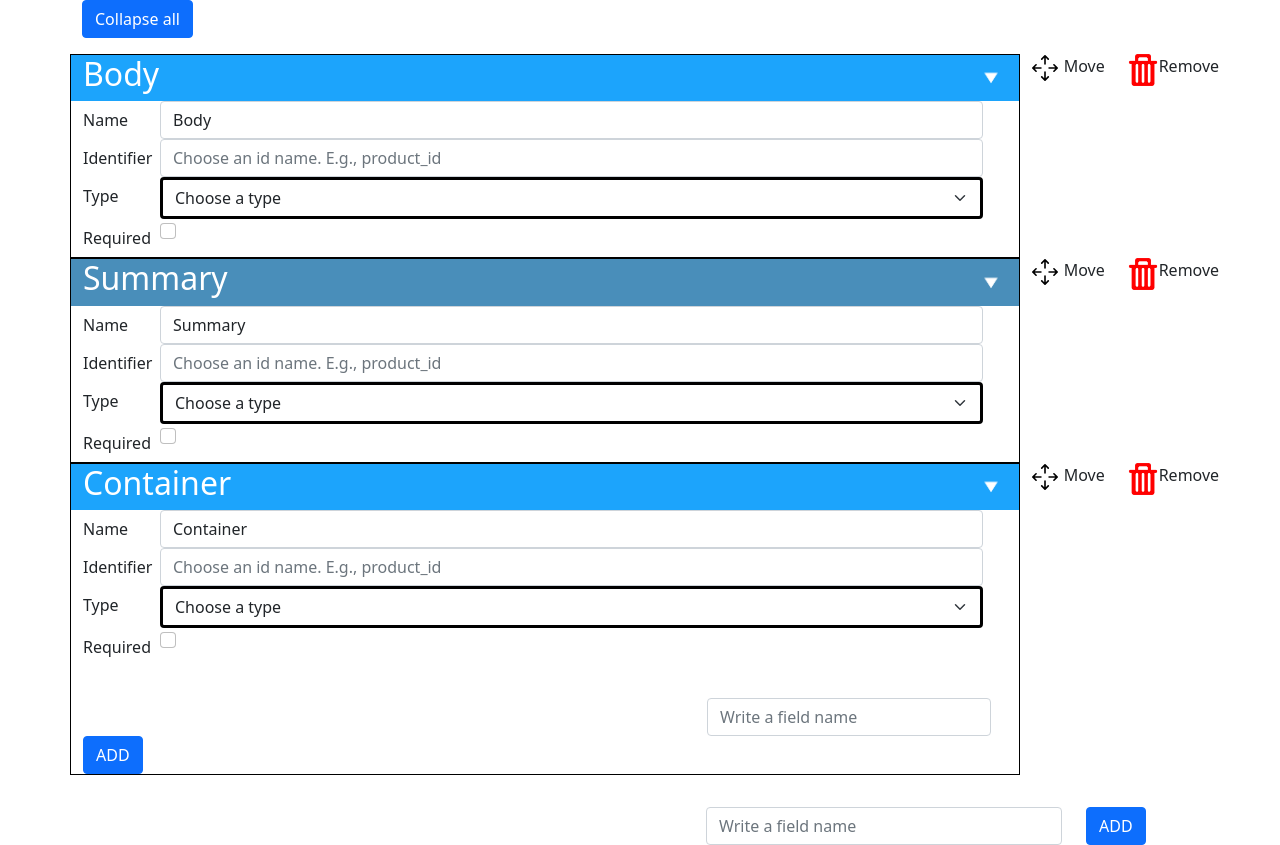
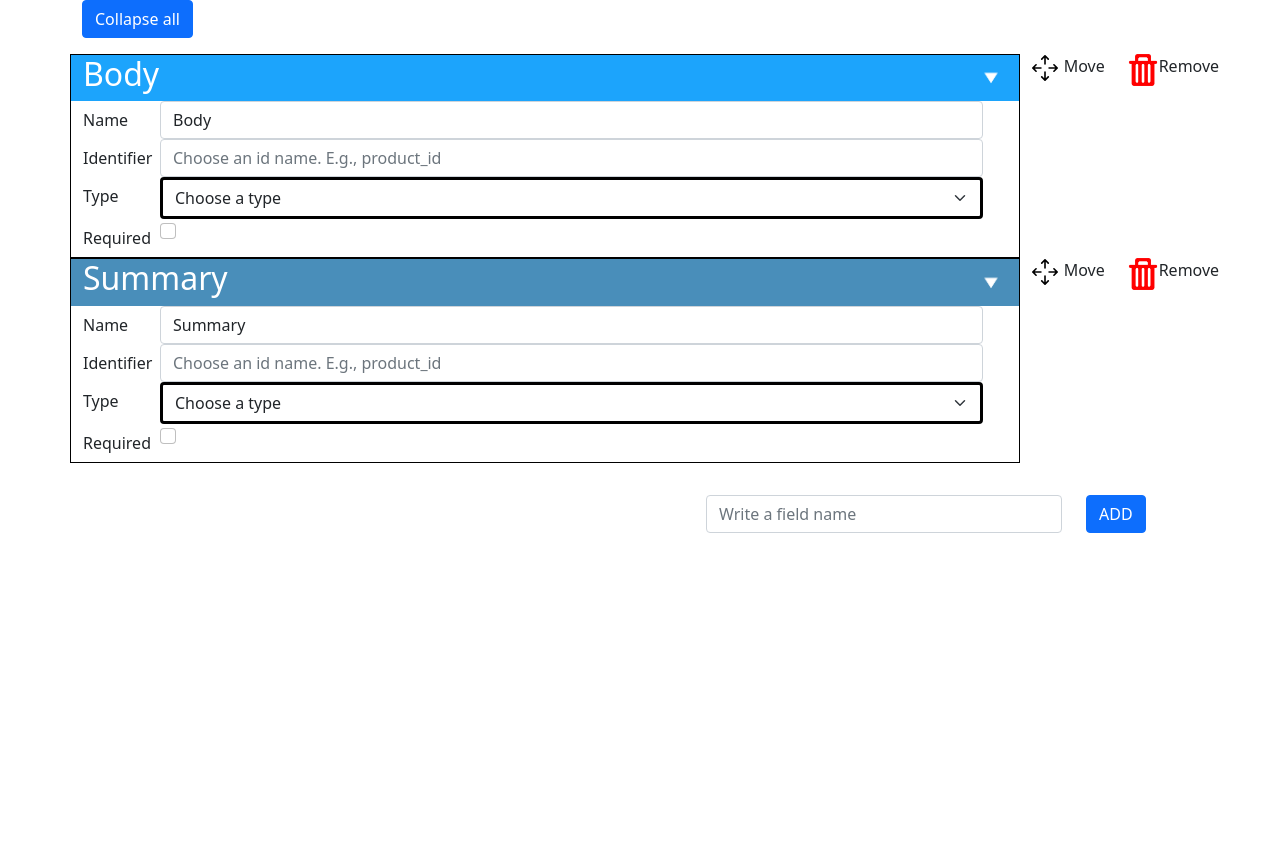
Before and after one commit to digimakergo/contenttype-designer, a React (Create React App) app in the folder client/: page / in a window 1280 px wide. After the commit the page ends 800 px from the top, so only its background shows below. Built offline with nearby package versions, Linux system fonts and the light colour scheme.

Commit message:
container functionality may be finished (even container within an container)
- updated remove to actually remove the child within the container.
- container cannot be accessed through ui as the add needs to be updated.

```diff
--- a/client/src/App.tsx
+++ b/client/src/App.tsx
@@ -28,13 +28,6 @@ function App() {
       type: "Text",
       required: true,
       parameters: {max_length:5,is_multi_line: true},
-    },
-    {
-      identifier: "container",
-      name: "Container",
-      type: "Container",
-      required: true,
-      children: [],
     }
   ]);
 
--- a/client/src/components/Container.tsx
+++ b/client/src/components/Container.tsx
@@ -17,15 +17,9 @@ const Container = (props:any) => {
     }
 
     const deleteElement=(identifier:string)=>{
-
-        //console.log(children)
         const newlist=(props.list.filter((field:any)=>field.identifier !== identifier))
-
         props.setChildren(newlist);
-        //props.list = newlist;
-
-        console.log(props.list)
-
+        props.parent.children = newlist;
     }
   return (
     <Form.Group>
@@ -33,7 +27,7 @@ const Container = (props:any) => {
             <Col xs="10" md="10" lg="10" style={{border:"solid black 0.1rem"}}>
 
                     <Row className='align-items-center' style={headerstyle}>
-                        <Col xs="11" md="11" lg="11"><h2 style={{color:"white"}}>{props.fieldname}</h2></Col>
+                        <Col xs="11" md="11" lg="11"><h2 style={{color:"white"}}>{props.field.name}</h2></Col>
                         <Col><img onClick={dropdown} className='dropdown-field-img' style={dropDownContent ? {width:"2rem", float:"right", transition: "500ms", cursor: "pointer"} : {width:"2rem", float:"right", transition: "500ms", transform: "rotate(-90deg)", cursor: "pointer"}} src='./images/dropdownicon.png'/></Col>
                     </Row>
                     <Row  className='dropdown-field-menu' style={ !dropDownContent ? {display:"None"} : {}}>
@@ -42,7 +36,7 @@ const Container = (props:any) => {
 
             </Col>
             <Col xs="2" md="2" lg="2">
-                <Remove element={props.identifier} Remove={deleteElement} />
+                <Remove element={props.field.identifier} Remove={deleteElement} />
             </Col>
         </Row>
     </Form.Group>
--- a/client/src/components/Field.tsx
+++ b/client/src/components/Field.tsx
@@ -57,9 +57,6 @@ const Field = (props:any) => {
 
             setChildren([...children, contentObj])
             props.field.children.push(contentObj)
-
-
-
         }
     }
     const getFormControl = (type:string, element:ParamElements) =>{
@@ -255,7 +252,7 @@ const Field = (props:any) => {
 
                 <>
                     {children.map((field:any, index:number) => (
-                        <Container list={children} setChildren={setChildren} key={index} headerColor={index % 2 == 0 ? "#1CA4FC" : "#498EBA"} index={index} identifier={field.identifier} fieldname={field.name}>
+                        <Container list={children} parent={props.field} field={field} setChildren={setChildren} key={index} headerColor={index % 2 == 0 ? "#1CA4FC" : "#498EBA"} index={index}>
                             <Field field={field} index={index}/>
                         </Container>
                         )
```
